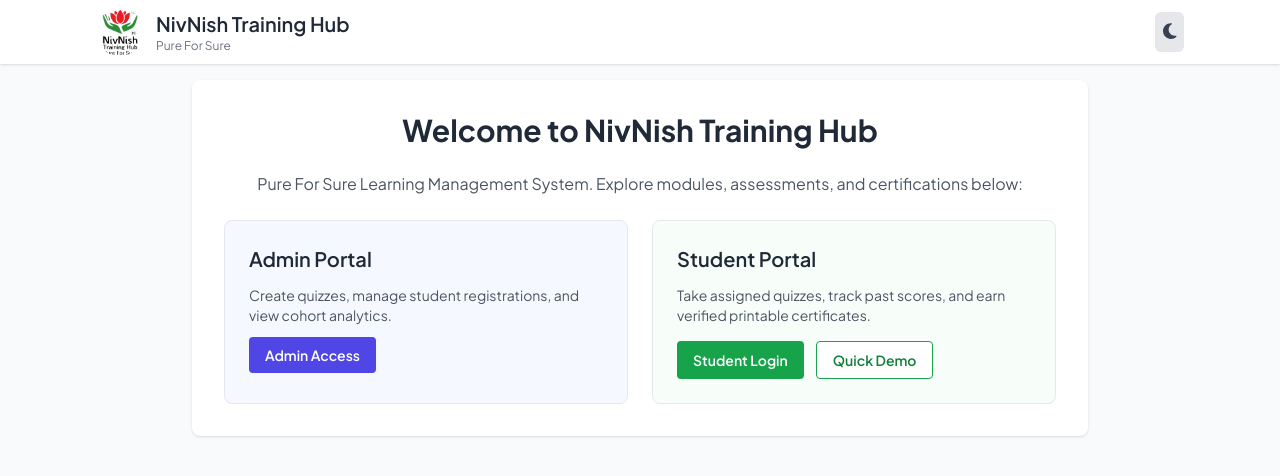
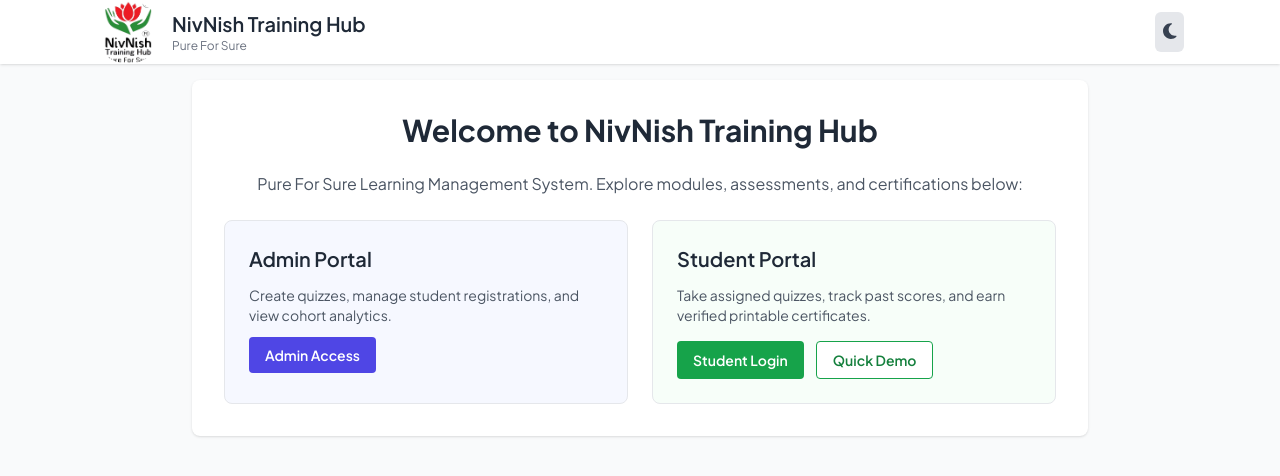
Before and after one commit to NiveditaJShah/nivnish-lms, a plain HTML site: page index.html in a window 1280 px wide. Drawn offline with nearby package versions, Linux system fonts and the light colour scheme.

Commit message:
Update index.html

```diff
--- a/index.html
+++ b/index.html
@@ -39,7 +39,7 @@
     <div class="max-w-6xl mx-auto px-4 sm:px-6 lg:px-8">
       <div class="flex items-center justify-between h-16">
         <div class="flex items-center gap-3 cursor-pointer" onclick="navigateTo('home')">
-          <img src="./NivNish_Training_Logo-removebg-preview.png" alt="NivNish Training Hub" class="w-12 h-12 object-contain rounded-full" />
+          <img src="./NivNish_Training_Logo-removebg-preview.png" alt="NivNish Training Hub" class="w-16 h-16 object-contain rounded-full" />
           <div>
             <span class="text-lg sm:text-xl font-semibold">NivNish Training Hub</span>
             <div class="text-xs text-gray-500 dark:text-gray-400">Pure For Sure</div>
```
